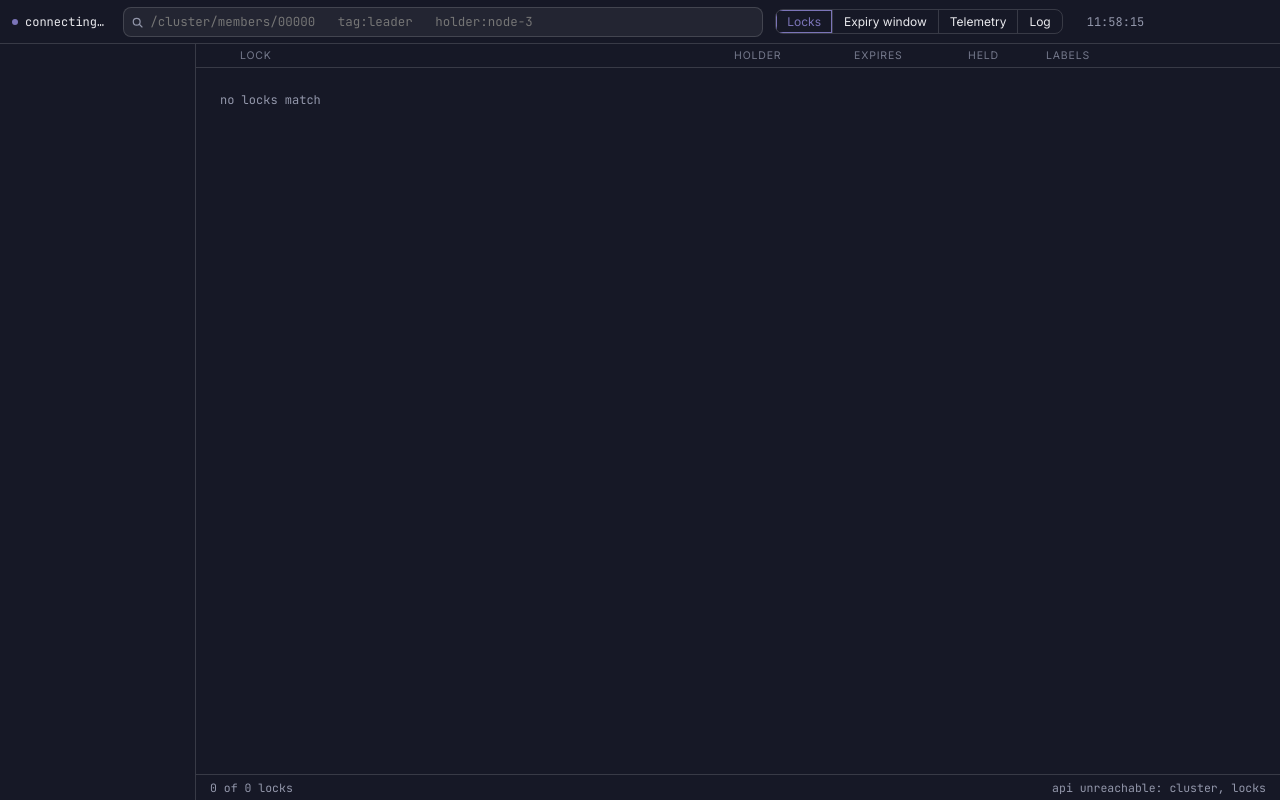
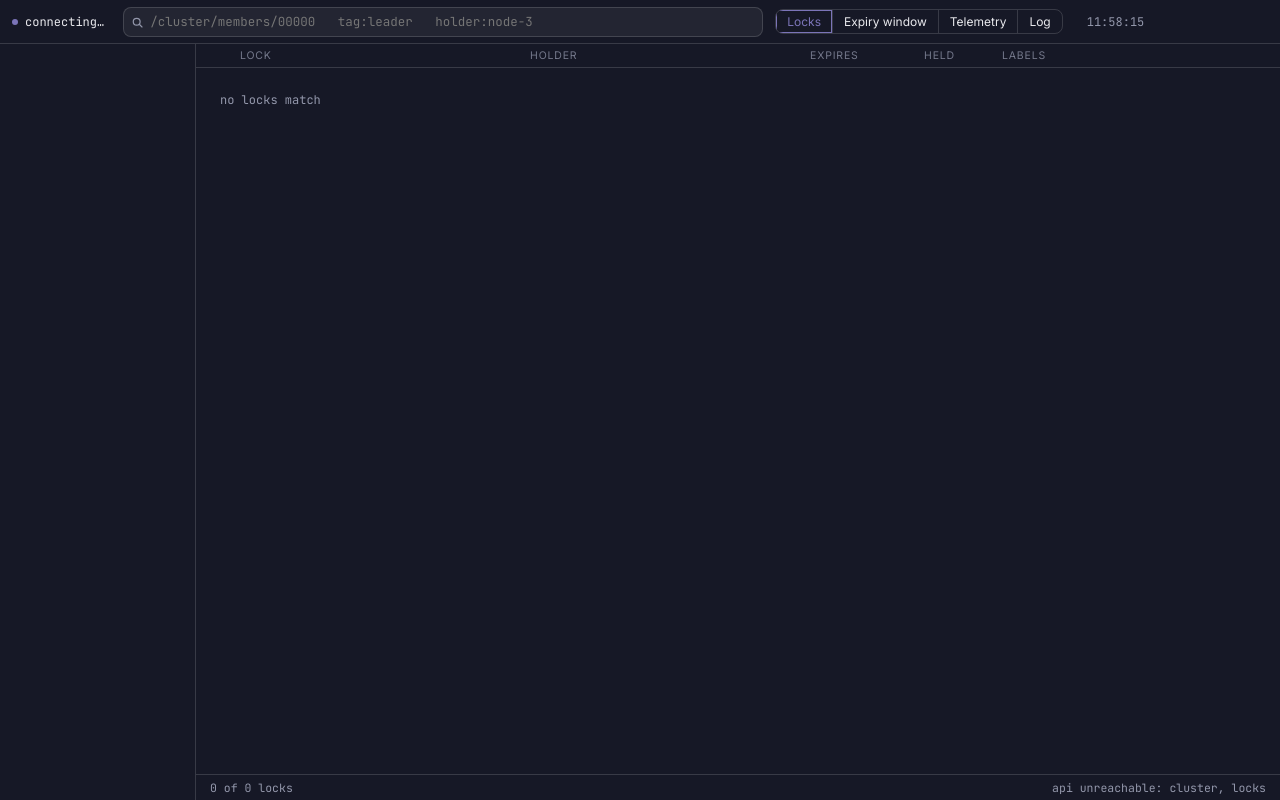
Before and after one commit to lua-lunet/lunet-locks, a plain HTML site: page console/assets/index.html in a window 1280 px wide. Drawn offline with nearby package versions, Linux system fonts and the light colour scheme; no server answers.

Commit message:
Console: resizable lock-table columns sized to the real data
The fixed fraction grid made holder unreadable (UUID truncated at 110px)
while the lock path column took 2.2fr it rarely needs. Columns are now
pixel tracks driven by a --cols custom property with drag handles in the
header (lock/holder/expires/held; labels take the remainder). Defaults
fit the data: 270px shows a full 36-char holder UUID, 280px the longest
demo path. Widths persist to sessionStorage with the other UI prefs. The
header moves inside the scroll container as a sticky row so horizontal
overflow scrolls header and body together; the 1s row rebuilds still
only touch the body so an in-progress drag is never disturbed.

```diff
--- a/console/assets/components/la-lock-table.mjs
+++ b/console/assets/components/la-lock-table.mjs
@@ -4,12 +4,30 @@
 import { store, config } from "../lib/state.mjs";
 import { esc, fmtDur, parseClock, ICONS } from "../lib/util.mjs";
 
+// Column widths in px: icon, lock, holder, expires, held. Labels take the
+// remaining width. Defaults are sized to the real data: a holder UUID is 36
+// chars (~270px at 12px mono), the longest demo path ~36 chars (~280px).
+const DEFAULT_COLS = [20, 280, 270, 104, 68];
+const MIN_COL_PX = 48;
+
 class LaLockTable extends HTMLElement {
   connectedCallback() {
     this.innerHTML = `
-      <div class="grid-head"><div></div><div>lock</div><div>holder</div><div>expires</div><div>held</div><div>labels</div></div>
-      <div class="rows"></div>`;
+      <div class="rows">
+        <div class="grid-head">
+          <div></div>
+          <div class="hcell">lock<span class="col-resize" data-col="1"></span></div>
+          <div class="hcell">holder<span class="col-resize" data-col="2"></span></div>
+          <div class="hcell">expires<span class="col-resize" data-col="3"></span></div>
+          <div class="hcell">held<span class="col-resize" data-col="4"></span></div>
+          <div>labels</div>
+        </div>
+        <div class="body"></div>
+      </div>`;
     this._rowsEl = this.querySelector(".rows");
+    this._bodyEl = this.querySelector(".body");
+    this._applyCols(store.state.colWidths ?? DEFAULT_COLS);
+    this.querySelector(".grid-head").onmousedown = (e) => this._startResize(e);
     this._unsub = store.subscribe(() => this.render());
     this.onclick = (e) => {
       const row = e.target.closest(".lock-row");
@@ -18,6 +36,33 @@ class LaLockTable extends HTMLElement {
     this.render();
   }
   disconnectedCallback() { this._unsub?.(); }
+
+  _applyCols(widths) {
+    this.style.setProperty("--cols", widths.map((px) => px + "px").join(" ") + " minmax(120px, 1fr)");
+  }
+
+  _startResize(e) {
+    const handle = e.target.closest(".col-resize");
+    if (!handle) return;
+    e.preventDefault();
+    const col = Number(handle.dataset.col);
+    const startX = e.clientX;
+    const widths = [...(store.state.colWidths ?? DEFAULT_COLS)];
+    const startW = widths[col];
+    const onMove = (ev) => {
+      widths[col] = Math.max(MIN_COL_PX, Math.round(startW + ev.clientX - startX));
+      this._applyCols(widths);
+    };
+    const onUp = () => {
+      document.removeEventListener("mousemove", onMove);
+      document.removeEventListener("mouseup", onUp);
+      document.body.style.userSelect = "";
+      store.set({ colWidths: widths }); // persists to sessionStorage
+    };
+    document.body.style.userSelect = "none";
+    document.addEventListener("mousemove", onMove);
+    document.addEventListener("mouseup", onUp);
+  }
 
   render() {
     const { locks, now, selectedId, watched, mode, atText, tolSec } = store.state;
@@ -63,10 +108,11 @@ class LaLockTable extends HTMLElement {
       </div>`;
     }).join("");
 
-    // Only the row markup is replaced; the scroll container is stable across
-    // the 1s ticks, and scrollTop is restored in case the browser resets it.
+    // Only the row markup is replaced; the header, scroll container, and any
+    // in-progress column drag survive the 1s ticks, and scrollTop is restored
+    // in case the browser resets it.
     const scrollTop = this._rowsEl.scrollTop;
-    this._rowsEl.innerHTML = rows || '<div style="padding:24px;color:var(--color-neutral-500);font-family:var(--font-mono);font-size:12px">no locks match</div>';
+    this._bodyEl.innerHTML = rows || '<div style="padding:24px;color:var(--color-neutral-500);font-family:var(--font-mono);font-size:12px">no locks match</div>';
     this._rowsEl.scrollTop = scrollTop;
   }
 }
--- a/console/assets/lib/state.mjs
+++ b/console/assets/lib/state.mjs
@@ -18,6 +18,7 @@ function persist(state) {
     toText: state.toText,
     watched: [...state.watched],
     collapsed: [...state.collapsed],
+    colWidths: state.colWidths,
   }));
 }
 
@@ -38,6 +39,7 @@ export const store = {
     detail: null,       // {lock, recentEvents}
     watched: new Set(saved.watched ?? []),
     collapsed: new Set(saved.collapsed ?? ["/tenants", "/jobs", "/index"]),
+    colWidths: saved.colWidths ?? null, // lock-table px widths; null = defaults
     confirmId: null,    // lock id pending a break confirmation
     events: [],         // log view rows
     series: null,       // {bucketMs, buckets}
--- a/console/assets/styles.css
+++ b/console/assets/styles.css
@@ -136,14 +136,24 @@ la-tree { display: block; overflow: auto; padding: 8px 4px 24px 8px; border-righ
 
 /* — lock table — */
 .grid-head, .lock-row {
-  display: grid; grid-template-columns: 20px minmax(0, 2.2fr) minmax(0, 110px) 104px 68px minmax(0, 1fr);
+  display: grid;
+  grid-template-columns: var(--cols, 20px 280px 270px 104px 68px minmax(120px, 1fr));
   gap: 10px; align-items: center; padding: 5px 14px;
 }
 .grid-head {
+  position: sticky; top: 0; z-index: 1;
+  background: var(--color-bg);
   font-size: 10.5px; letter-spacing: .08em; text-transform: uppercase;
   color: var(--color-neutral-600); border-bottom: 1px solid var(--color-divider);
 }
-.rows { flex: 1; overflow: auto; padding-bottom: 20px; }
+.grid-head .hcell { position: relative; }
+.col-resize {
+  position: absolute; top: -5px; bottom: -5px; right: -12px; width: 12px;
+  cursor: col-resize; touch-action: none;
+}
+.col-resize:hover { background: color-mix(in srgb, var(--color-accent) 35%, transparent); }
+.rows { flex: 1; overflow: auto; }
+.rows .body { padding-bottom: 20px; }
 .lock-row { cursor: pointer; border-bottom: 1px solid color-mix(in srgb, var(--color-text) 5%, transparent); }
 .lock-row:hover { background: color-mix(in srgb, var(--color-text) 6%, transparent); }
 .lock-row.selected { background: color-mix(in srgb, var(--color-accent) 13%, transparent); }
```
